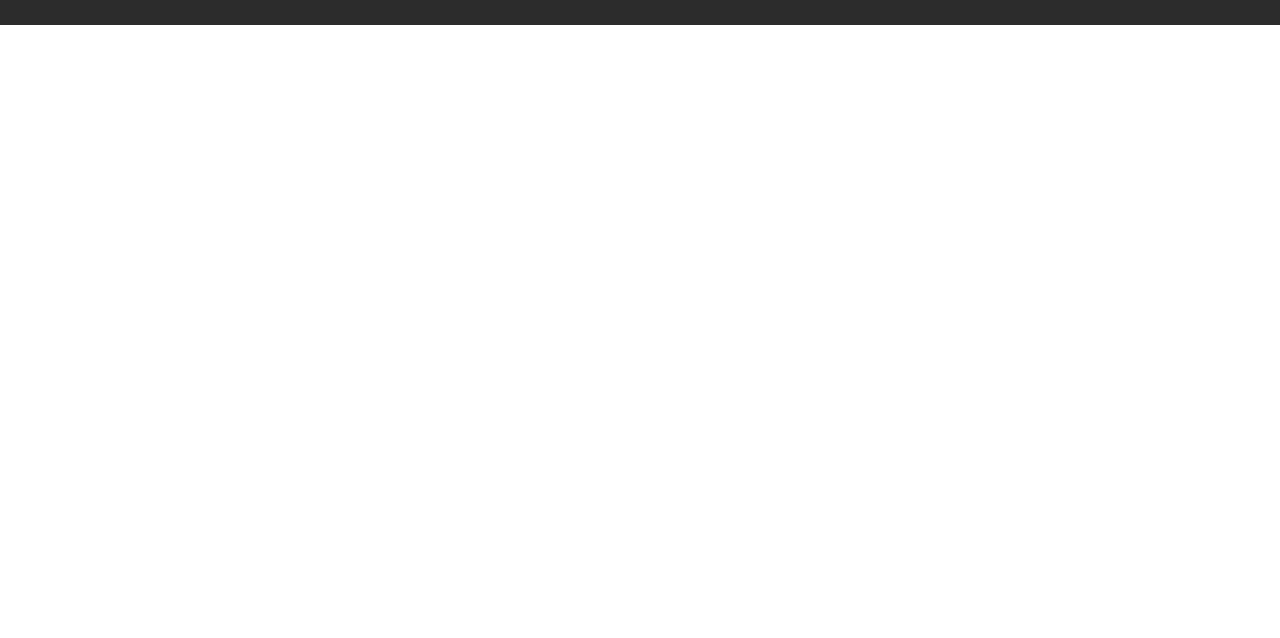
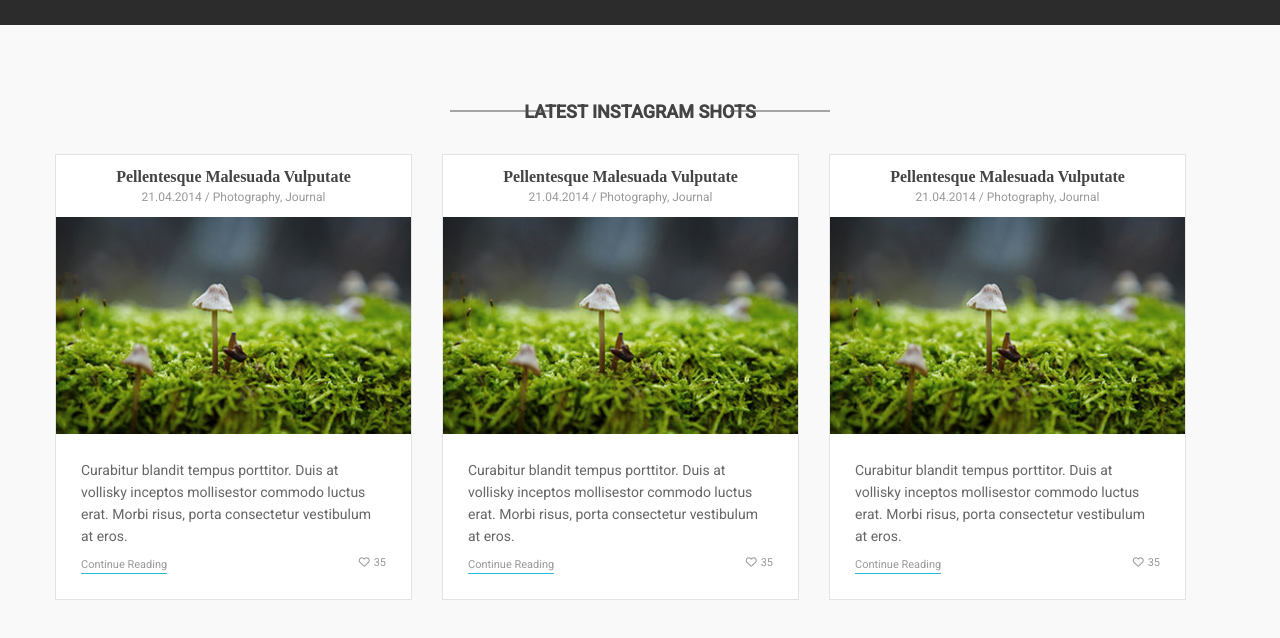
Before and after one commit to tafsiruzzaman/kubb, a plain HTML site: page index.html in a window 1280 px wide. Shown: the part 1866-2504 px from the top of the page. Before the commit the page ends 1891 px from the top, so only its background shows below. Drawn offline with Linux system fonts and the light colour scheme.

Commit message:
journal part complete

```diff
--- a/css/style.css
+++ b/css/style.css
@@ -221,7 +221,7 @@ img{
     background: #535353;
     top: 50%;
     transform: translateY(-50%);
-    left: 400px;
+    left: 450px;
 }
 
 .gallery-head h3::after {
@@ -232,7 +232,7 @@ img{
     background: #535353;
     top: 50%;
     transform: translateY(-50%);
-    right: 400px;
+    right: 450px;
 }
 
 .gal-item {
@@ -262,3 +262,117 @@ img{
 .gal-button i {
     padding-right: 7px;
 }
+
+/* =========================== Journal Part css Start ======================= */
+
+#journal {
+    padding-top: 76px;
+    padding-bottom: 80px;
+}
+
+.journal-head {
+    padding-bottom: 32px;
+}
+
+.journal-head h3 {
+    text-align: center;
+    font-family: 'Roboto', sans-serif;
+    font-size: 18px;
+    font-weight: 700;
+    color: #444444;
+    text-transform: uppercase;
+    position: relative;
+}
+
+.journal-head h3::before {
+    position: absolute;
+    content: '';
+    width: 100px;
+    height: 1px;
+    background: #535353;
+    top: 50%;
+    transform: translateY(-50%);
+    left: 450px;
+}
+
+.journal-head h3::after {
+    position: absolute;
+    content: '';
+    width: 100px;
+    height: 1px;
+    background: #535353;
+    top: 50%;
+    transform: translateY(-50%);
+    right: 450px;
+}
+
+.journal-item {
+    width: 355px;
+    float: left;
+    border: 1px solid #e3e3e3;
+    margin-right: 30px;
+    background-color: #fff;
+}
+
+.journal-item img {
+    width: 100%;
+}
+
+.journal-item .top {
+    text-align: center;
+}
+
+.journal-item .top h2 {
+    font-family: 'Roboto Slab', serif;
+    font-size: 16px;
+    font-weight: 700;
+    color: #444444;
+    padding-top: 13px;
+    padding-bottom: 4px;
+}
+
+.journal-item .top h4 {
+    font-family: 'Roboto', serif;
+    font-size: 12px;
+    font-weight: 400;
+    color: #999999;
+    padding-bottom: 13px;
+}
+
+.journal-item .bottom{
+    padding: 25px;
+}
+
+.journal-item .bottom p{
+    font-family: 'Roboto', sans-serif;
+    font-size: 14px;
+    font-weight: 400;
+    color: #666666;
+    line-height: 22px;
+    padding-bottom: 9px;
+}
+
+.journal-item .bottom span{
+    float: right;
+}
+
+.journal-item .bottom a{
+    font-family: 'Roboto', sans-serif;
+    font-size: 11px;
+    font-weight: 400;
+    color: #999999;
+    display: inline-block;
+    padding-bottom: 2px;
+    border-bottom: 1px solid #28b8d8;
+}
+
+.journal-item .bottom span{
+    font-family: 'Roboto', sans-serif;
+    font-size: 11px;
+    font-weight: 400;
+    color: #999999;
+}
+
+.journal-item .bottom span i{
+    padding-right: 4px;
+}
--- a/index.html
+++ b/index.html
@@ -138,6 +138,68 @@
 
         </section>
 
+        <section class="middle">
+
+            <!-- Journal Part Start -->
+            <section id="journal">
+                <div class="journal-head">
+                    <h3>Latest instagram shots</h3>
+                </div>
+                <div class="container">
+                    <div class="journal-main">
+                        <div class="journal-item">
+                            <div class="top">
+                                <h2>Pellentesque Malesuada Vulputate</h2>
+                                <h4>21.04.2014 / Photography, Journal</h4>
+                            </div>
+                            <img src="images/journal-1.jpg" alt="Journal">
+                            <div class="bottom">
+                                <p>Curabitur blandit tempus porttitor. Duis at vollisky inceptos mollisestor commodo luctus
+                                    erat. Morbi risus, porta consectetur vestibulum at eros.</p>
+                                <h5>
+                                    <a href="#">Continue Reading</a>
+                                    <span><i class="fa fa-heart-o" aria-hidden="true"></i>35</span>
+                                </h5>
+                            </div>
+                        </div>
+                        <div class="journal-item">
+                            <div class="top">
+                                <h2>Pellentesque Malesuada Vulputate</h2>
+                                <h4>21.04.2014 / Photography, Journal</h4>
+                            </div>
+                            <img src="images/journal-1.jpg" alt="Journal">
+                            <div class="bottom">
+                                <p>Curabitur blandit tempus porttitor. Duis at vollisky inceptos mollisestor commodo luctus
+                                    erat. Morbi risus, porta consectetur vestibulum at eros.</p>
+                                <h5>
+                                    <a href="#">Continue Reading</a>
+                                    <span><i class="fa fa-heart-o" aria-hidden="true"></i>35</span>
+                                </h5>
+                            </div>
+                        </div>
+                        <div class="journal-item mr-none">
+                            <div class="top">
+                                <h2>Pellentesque Malesuada Vulputate</h2>
+                                <h4>21.04.2014 / Photography, Journal</h4>
+                            </div>
+                            <img src="images/journal-1.jpg" alt="Journal">
+                            <div class="bottom">
+                                <p>Curabitur blandit tempus porttitor. Duis at vollisky inceptos mollisestor commodo luctus
+                                    erat. Morbi risus, porta consectetur vestibulum at eros.</p>
+                                <h5>
+                                    <a href="#">Continue Reading</a>
+                                    <span><i class="fa fa-heart-o" aria-hidden="true"></i>35</span>
+                                </h5>
+                            </div>
+                        </div>
+                        <div class="clr"></div>
+                    </div>
+                </div>
+            </section>
+            <!-- Journal Part End -->
+
+        </section>
+
     </main>
     <!-- main end -->
 
```
Also changed, not shown: images/journal-2.jpg (added), images/journal-3.jpg (added).
